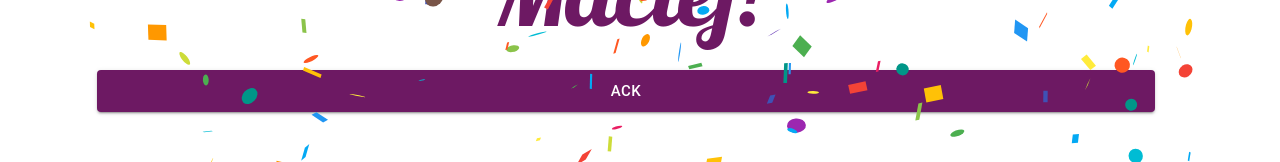
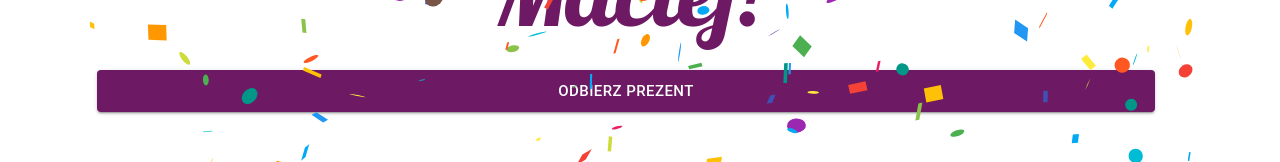
Before and after one commit to gregorias/meme-stash, a Next.js app: page /hbm in a window 1280 px wide. Shown: the part 421-583 px from the top of the page. Built offline with nearby package versions, Linux system fonts and the light colour scheme.

Commit message:
feat: odbierz prezent

```diff
--- a/pages/hbm.tsx
+++ b/pages/hbm.tsx
@@ -91,7 +91,7 @@ export default function HappyBirthdayMaciej() {
               Wszystkiego Najlepszego, Maciej!
             </h1>
             <Button variant="contained" size="large" href="/">
-              Ack
+              Odbierz prezent
             </Button>
           </div>
         </main>
```
